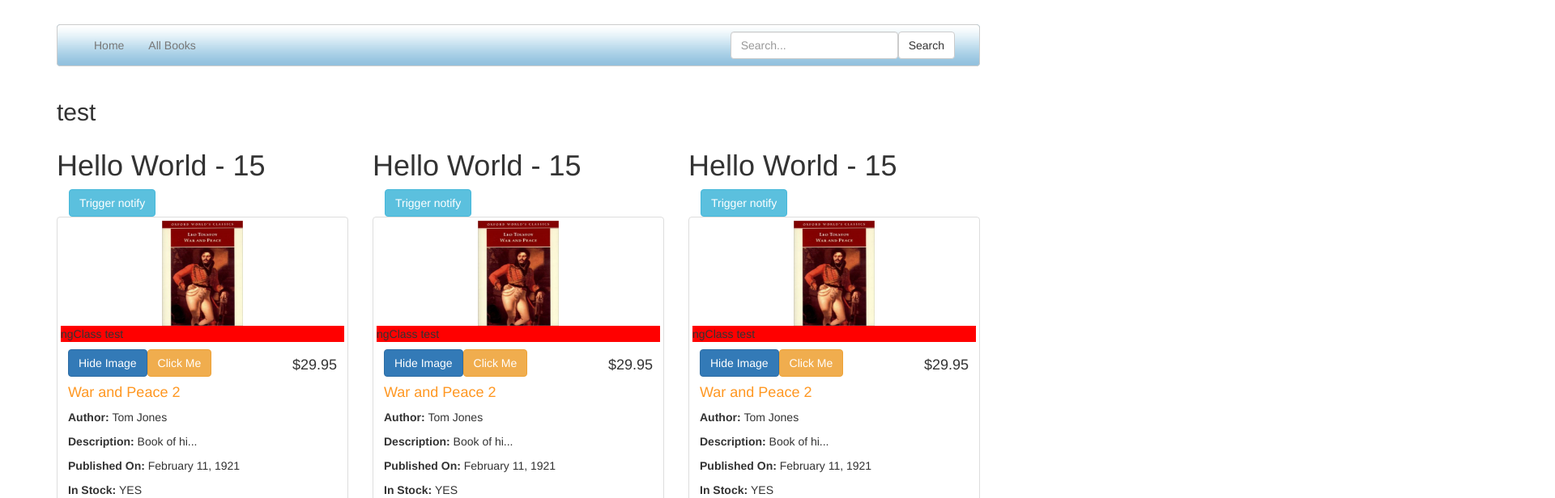
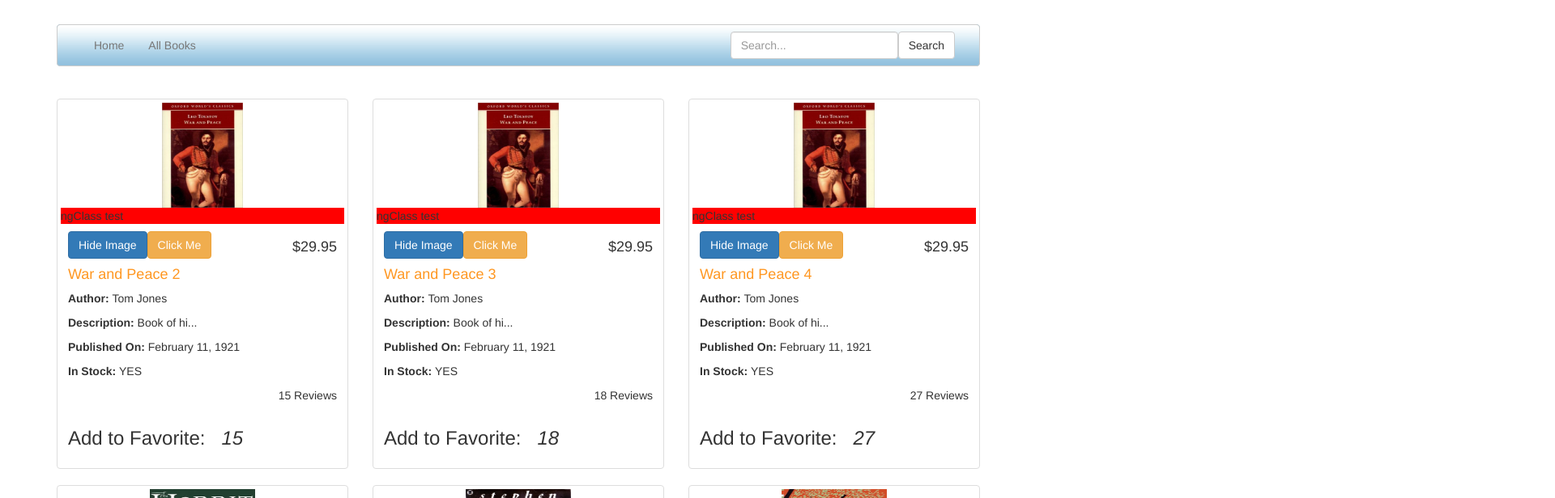
Before and after one commit to reza-id/ng-books, an Angular app: page / in a window 1280 px wide. Shown: the part 80-696 px from the top of the page at 81% size, 1920 px wide, since content can reach past the window. Built offline with nearby package versions, Linux system fonts and the light colour scheme; some icons are missing; a web font is replaced by a local one.

Commit message:
favorite component

```diff
--- a/src/app/books/books-list/books-list.component.html
+++ b/src/app/books/books-list/books-list.component.html
@@ -2,10 +2,9 @@
   <section id="products">
   <div class="row">
     <div class="container">
-      <h2>{{showMessage}}</h2>
+      <h2>{{favoriteMessage}}</h2>
     </div>
     <div class="col-md-4" *ngFor="let book of books">
-      <bs-favorite [reviews]="book.bookReviews" (notify)="onNotifyClicked($event)"></bs-favorite>
       <div class="thumbnail">
         <img [src]="book.bookImageUrl" [style.width.px]="imageWidth" *ngIf='showImage'>
         <div [ngClass]="{'redClass': showImage, 'yellowClass': !showImage}">ngClass test</div>
@@ -27,6 +26,7 @@
             <p class="pull-right">{{book.bookReviews}} Reviews</p>
             <div class="clearfix"></div>
             <p class="text-success" *ngIf="book.bookInStock>0">Number in Stock {{book.bookInStock}}</p>
+            <bs-favorite [reviews]="book.bookReviews" [favorite]="book.bookTitle" (favoriteClicked)="onFavoriteClicked($event)"></bs-favorite>
           </div>
         </div>
       </div>
--- a/src/app/books/books-list/books-list.component.ts
+++ b/src/app/books/books-list/books-list.component.ts
@@ -33,26 +33,26 @@ export class BooksListComponent implements OnInit, OnChanges {
       hardcover: false
     },{
       bookAuthor: 'Tom Jones',
-      bookTitle: 'War and Peace 2',
+      bookTitle: 'War and Peace 3',
       bookPrice: 29.95,
       bookDescription: 'Book of historical fiction',
-      bookReviews: 15,
+      bookReviews: 18,
       publishedOn: new Date('02/11/1921'),
       bookImageUrl: 'assets/images/656.jpg',
       bookInStock: 'yes'
     },{
       bookAuthor: 'Tom Jones',
-      bookTitle: 'War and Peace 2',
+      bookTitle: 'War and Peace 4',
       bookPrice: 29.95,
       bookDescription: 'Book of historical fiction',
-      bookReviews: 15,
+      bookReviews: 27,
       publishedOn: new Date('02/11/1921'),
       bookImageUrl: 'assets/images/656.jpg',
       bookInStock: 'yes'
     }
   ];
 
-  showMessage: string = 'test';
+  favoriteMessage: string = '';
   showImage: boolean = true;
   imageWidth: number = 100;
   animals: string[] =['zebra', 'moose'];
@@ -76,8 +76,8 @@ export class BooksListComponent implements OnInit, OnChanges {
     this.showImage = !this.showImage;
   }
 
-  onNotifyClicked(message: string): void {
-    this.showMessage = message;
+  onFavoriteClicked(message: string): void {
+    this.favoriteMessage = message;
   }
 
 }
--- a/src/app/favorites/favorite.component.html
+++ b/src/app/favorites/favorite.component.html
@@ -1,4 +1,3 @@
-<h1>Hello World - {{reviews}}</h1>
-<div class="container">
-    <button class="btn btn-info" (click)="onClick()">Trigger notify</button>
+<div class="fave" [title]="favorite" (click)="onClick()" >
+    <h3>Add to Favorite: <i class="fa fa-heart" [class.faveSelected]="isSelected(fave)">&nbsp; {{reviews}}</i></h3>
 </div>
--- a/src/app/favorites/favorite.component.ts
+++ b/src/app/favorites/favorite.component.ts
@@ -5,10 +5,19 @@ import { Component, Input, Output, EventEmitter } from '@angular/core';
     templateUrl: './favorite.component.html'
 })
 export class FavoriteComponent {
+
+    fave: boolean = false;
+
+    @Input() favorite: string;
     @Input() reviews: number;
-    @Output() notify: EventEmitter<string> = new EventEmitter<string>();
+    @Output() favoriteClicked: EventEmitter<string> = new EventEmitter<string>();
 
     onClick(): void {
-        this.notify.emit('Message from child');
+        this.favoriteClicked.emit(`The favorite ${this.favorite} was saved`);
+        this.fave = !this.fave;
+    }
+
+    isSelected(fave: boolean): boolean {
+        return this.fave;
     }
 }
--- a/src/styles.css
+++ b/src/styles.css
@@ -1,4 +1,7 @@
 /* You can add global styles to this file, and also import other style files */
+.faveSelected {
+    color: red;
+}
 .redClass{
     background-color: red;
 }
```
